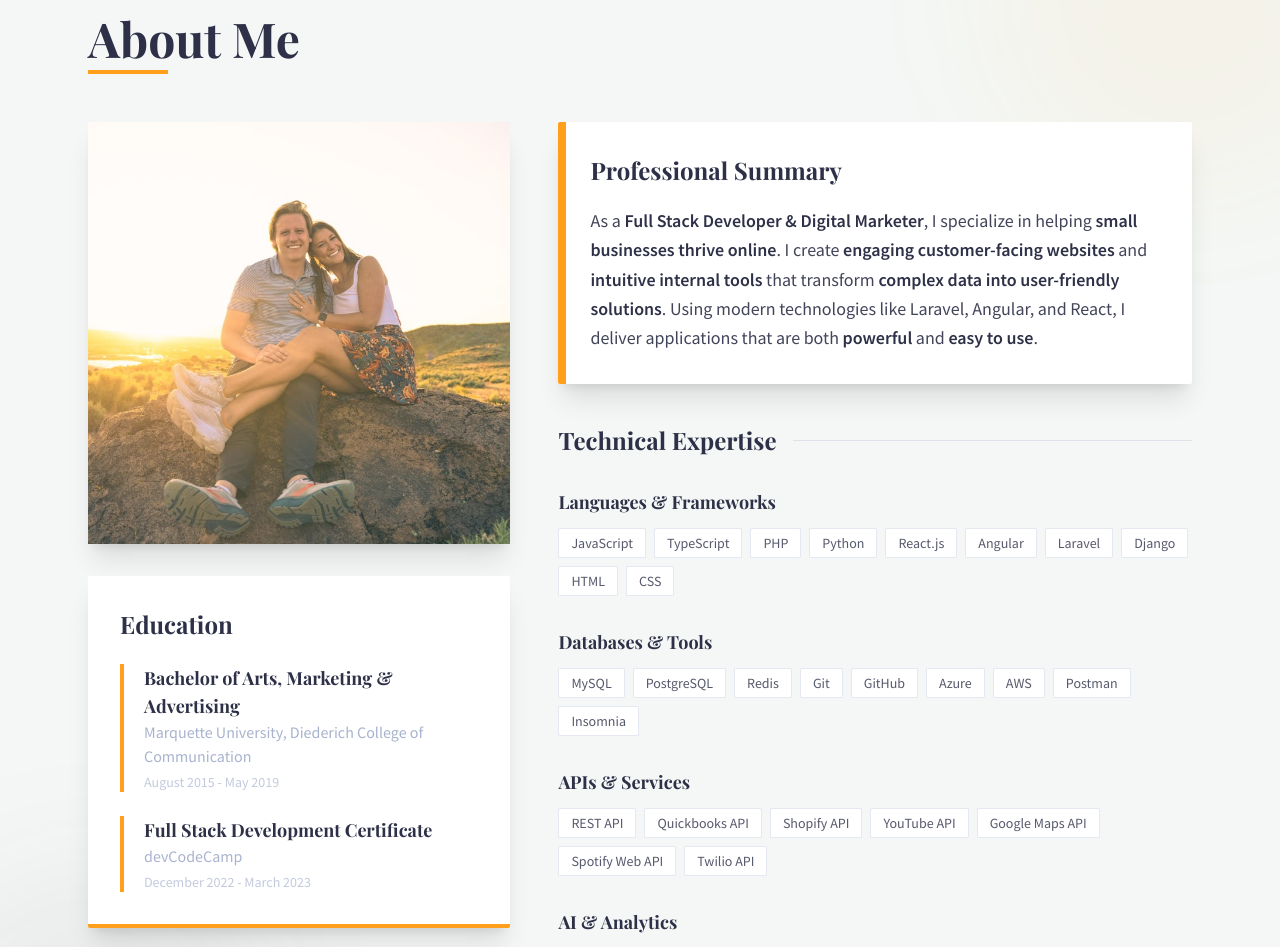
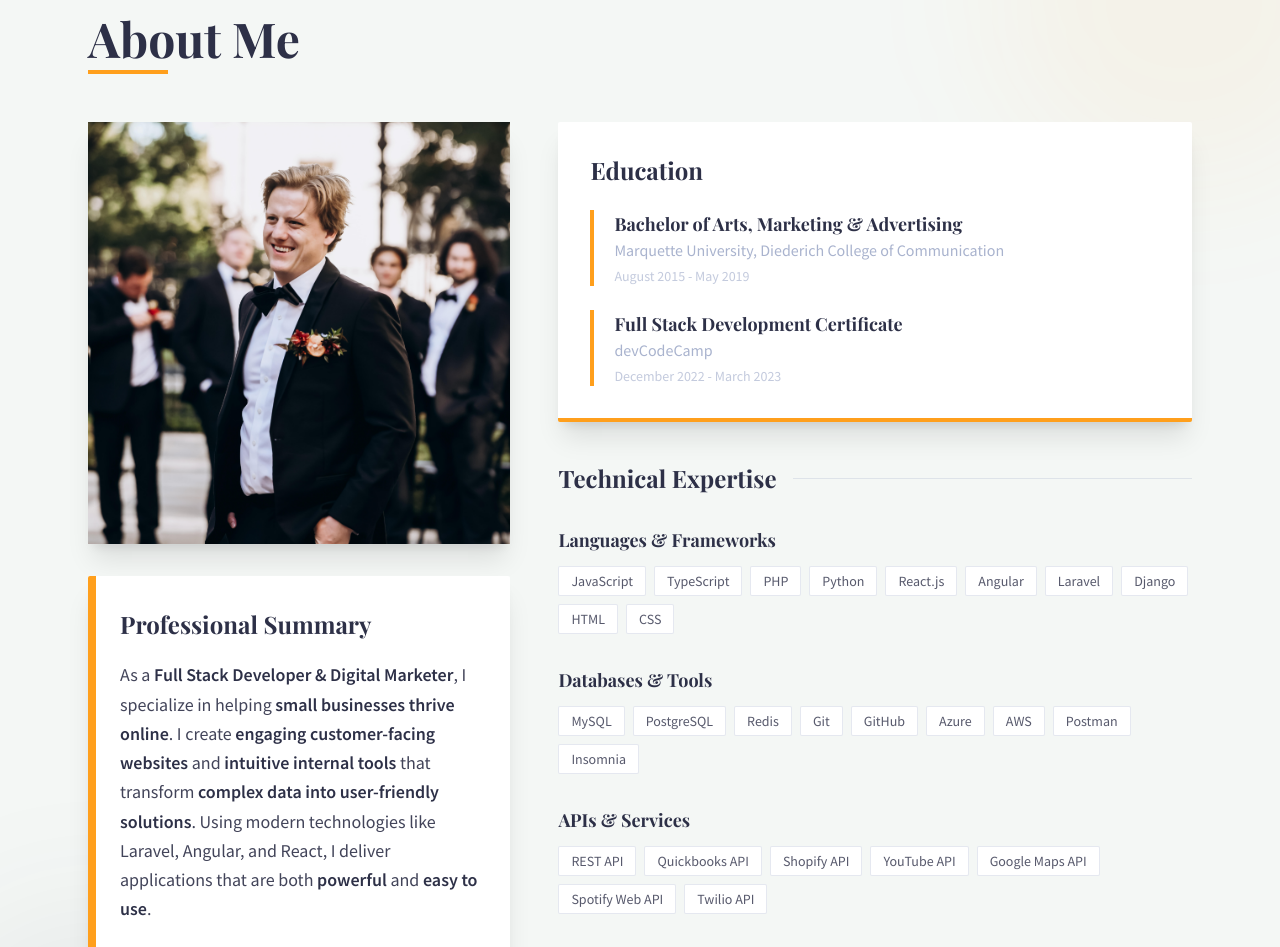
Before and after one commit to jackschuld/jackschuld, a React (Create React App) app: page / in a window 1280 px wide. Shown: the part 901-1848 px from the top of the page. Built offline with nearby package versions, Linux system fonts and the light colour scheme; a web font is replaced by a local one.

Commit message:
Adjusted image and boxes in about me section

```diff
--- a/src/components/About.jsx
+++ b/src/components/About.jsx
@@ -55,7 +55,7 @@ const About = () => {
           </div>
 
           <div className="grid md:grid-cols-[2fr,3fr] gap-12 items-start">
-            {/* Left Column - Photo and Education */}
+            {/* Left Column - Photo and Professional Summary */}
             <div className="space-y-8">
               <motion.div
                 className="aspect-square w-full max-w-md mx-auto overflow-hidden shadow-xl relative group"
@@ -73,6 +73,26 @@ const About = () => {
                 </div>
               </motion.div>
 
+              {/* Professional Summary moved here */}
+              <motion.div
+                className="bg-white p-8 rounded-sm shadow-xl relative overflow-hidden"
+                whileInView={{ y: [10, 0], opacity: [0, 1] }}
+                transition={{ duration: 0.8 }}
+                viewport={{ once: true }}
+              >
+                <div className="absolute top-0 left-0 h-full w-2 bg-creative-accent"></div>
+                <h3 className="text-2xl font-serif font-bold text-creative-primary mb-5">Professional Summary</h3>
+                <p className="text-creative-primary/90 leading-relaxed text-lg">
+                  As a <span className="font-bold text-creative-primary">Full Stack Developer & Digital Marketer</span>, I specialize in helping <span className="font-bold text-creative-primary">small businesses thrive online</span>. I create <span className="font-bold text-creative-primary">engaging customer-facing websites</span> and <span className="font-bold text-creative-primary">intuitive internal tools</span> that transform <span className="font-bold text-creative-primary">complex data into user-friendly solutions</span>. Using modern technologies like Laravel, Angular, and React, I deliver applications that are both <span className="font-bold text-creative-primary">powerful</span> and <span className="font-bold text-creative-primary">easy to use</span>.
+                </p>
+              </motion.div>
+
+              {/* Education removed from here */}
+            </div>
+
+            {/* Right Column - Education, Technical Expertise, and Buttons */}
+            <div className="space-y-10">
+              {/* Education moved here */}
               <motion.div
                 className="bg-white p-8 rounded-sm shadow-xl border-b-4 border-creative-accent relative overflow-hidden"
                 whileInView={{ x: [-10, 0], opacity: [0, 1] }}
@@ -93,22 +113,6 @@ const About = () => {
                     <p className="text-creative-muted/70 text-sm mt-1">December 2022 - March 2023</p>
                   </div>
                 </div>
-              </motion.div>
-            </div>
-
-            {/* Right Column - Professional Summary and Skills */}
-            <div className="space-y-10">
-              <motion.div
-                className="bg-white p-8 rounded-sm shadow-xl relative overflow-hidden"
-                whileInView={{ y: [10, 0], opacity: [0, 1] }}
-                transition={{ duration: 0.8 }}
-                viewport={{ once: true }}
-              >
-                <div className="absolute top-0 left-0 h-full w-2 bg-creative-accent"></div>
-                <h3 className="text-2xl font-serif font-bold text-creative-primary mb-5">Professional Summary</h3>
-                <p className="text-creative-primary/90 leading-relaxed text-lg">
-                  As a <span className="font-bold text-creative-primary">Full Stack Developer & Digital Marketer</span>, I specialize in helping <span className="font-bold text-creative-primary">small businesses thrive online</span>. I create <span className="font-bold text-creative-primary">engaging customer-facing websites</span> and <span className="font-bold text-creative-primary">intuitive internal tools</span> that transform <span className="font-bold text-creative-primary">complex data into user-friendly solutions</span>. Using modern technologies like Laravel, Angular, and React, I deliver applications that are both <span className="font-bold text-creative-primary">powerful</span> and <span className="font-bold text-creative-primary">easy to use</span>.
-                </p>
               </motion.div>
 
               <motion.div
```
Also changed, not shown: public/about-me.jpg.
